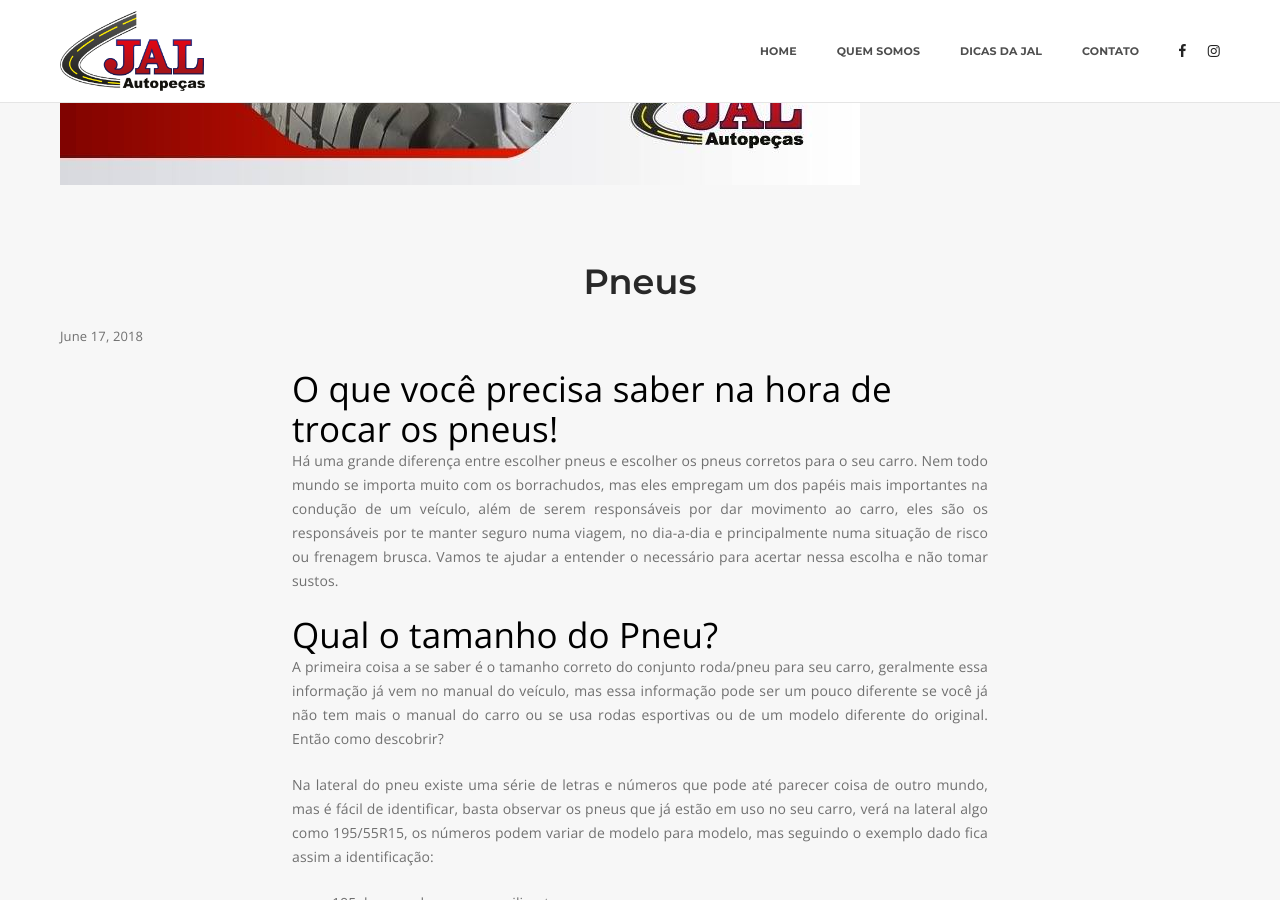
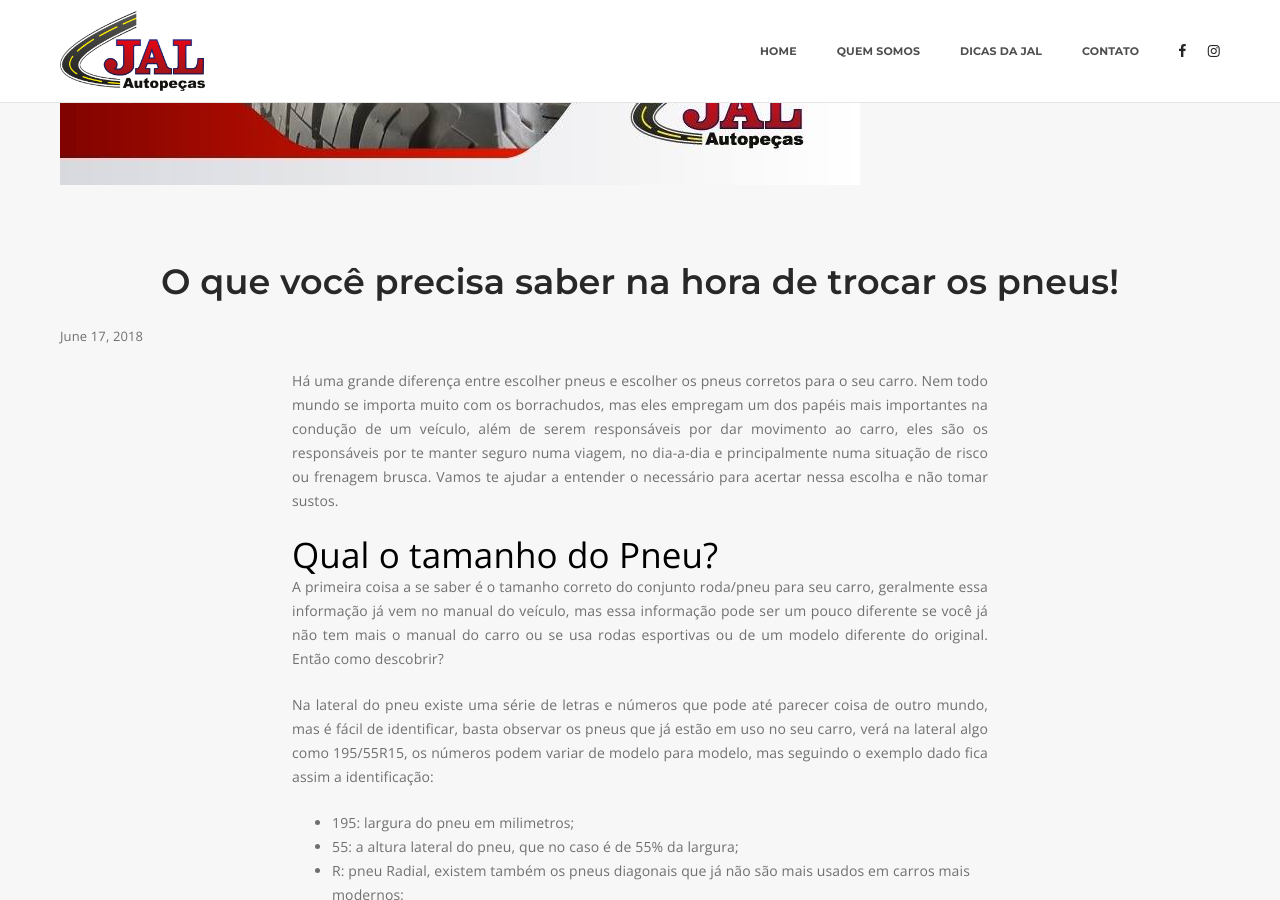
Before and after one commit to art3-propaganda/jal, a Jekyll site: the page built from _posts/2017-01-05-pneus.md, in a window 1280 px wide and 900 px high, scrolled down 811 px. Built offline with Jekyll 4.4.1, drawn with Linux system fonts in a browser that asks for light colours; a script that is not in the unit is left out.

Commit message:
Update Posts “2017-01-05-pneus”

```diff
--- a/_posts/2017-01-05-pneus.md
+++ b/_posts/2017-01-05-pneus.md
@@ -1,12 +1,10 @@
 ---
-title: Pneus
+title: O que você precisa saber na hora de trocar os pneus!
 categories: Blog
 date: '2018-06-17 12:00am'
 featured_image: /uploads/35051499_1949801778366326_8112693695972638720_n.jpg
 link: '#'
 ---
-## O que você precisa saber na hora de trocar os pneus!
-
 Há uma grande diferença entre escolher pneus e escolher os pneus corretos para o seu carro. Nem todo mundo se importa muito com os borrachudos, mas eles empregam um dos papéis mais importantes na condução de um veículo, além de serem responsáveis por dar movimento ao carro, eles são os responsáveis por te manter seguro numa viagem, no dia-a-dia e principalmente numa situação de risco ou frenagem brusca. Vamos te ajudar a entender o necessário para acertar nessa escolha e não tomar sustos.
 
 ## Qual o tamanho do Pneu?
```
